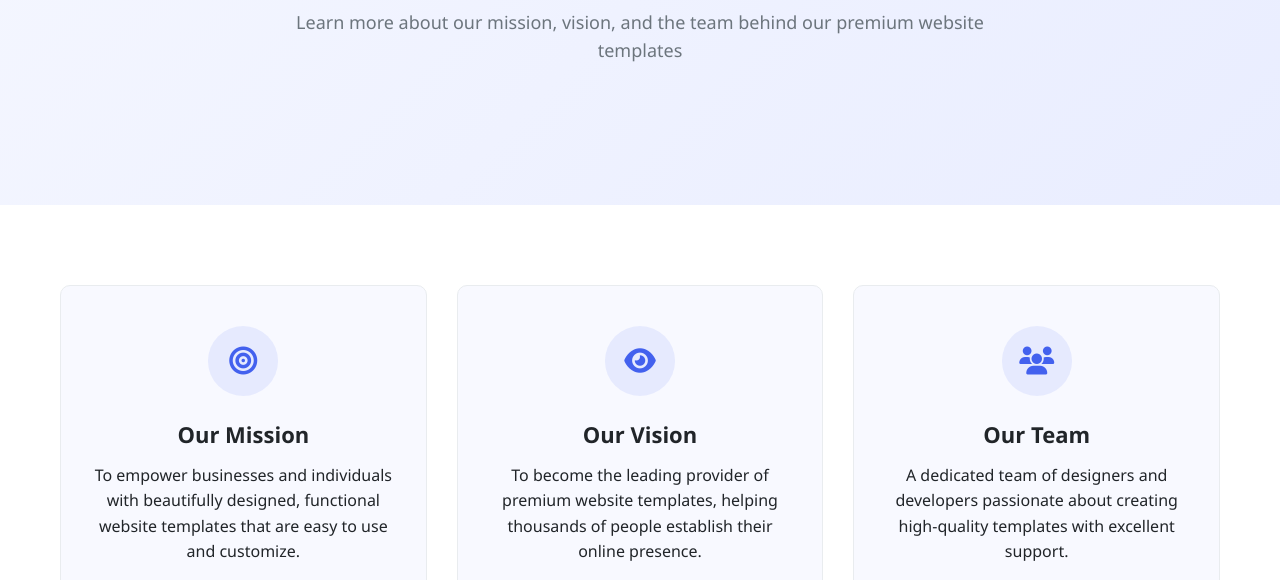
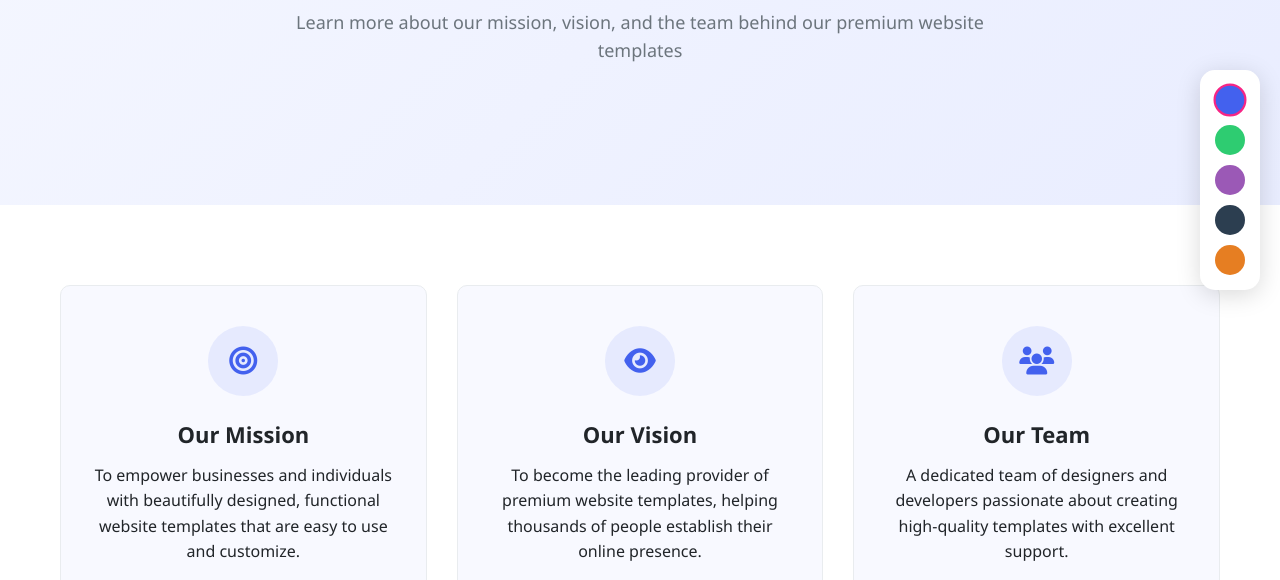
Before and after one commit to Satemgelial/nexasite-template, a plain HTML site: page pages/about.html in a window 1280 px wide. Shown: the part 220-800 px from the top of the page. Drawn offline with Linux system fonts and the light colour scheme.

Commit message:
Implement theme switcher in about.html
Added a theme switcher with multiple theme options.

```diff
--- a/pages/about.html
+++ b/pages/about.html
@@ -6,6 +6,7 @@
     <title>About Us | NexaSite</title>
     <link rel="stylesheet" href="https://cdnjs.cloudflare.com/ajax/libs/font-awesome/6.4.0/css/all.min.css">
     <link rel="stylesheet" href="../style.css">
+    <link rel="stylesheet" href="../themes.css">
 </head>
 <body>
     <header>
@@ -31,6 +32,15 @@
             </nav>
         </div>
     </header>
+
+    <!-- Add in body, before closing tag -->
+<div class="theme-switcher">
+    <div class="theme-option active" data-theme="blue" title="Blue Theme"></div>
+    <div class="theme-option" data-theme="green" title="Green Theme"></div>
+    <div class="theme-option" data-theme="purple" title="Purple Theme"></div>
+    <div class="theme-option" data-theme="dark" title="Dark Theme"></div>
+    <div class="theme-option" data-theme="orange" title="Orange Theme"></div>
+</div>
 
     <section class="hero" style="padding: 150px 0 80px;">
         <div class="container">
```
